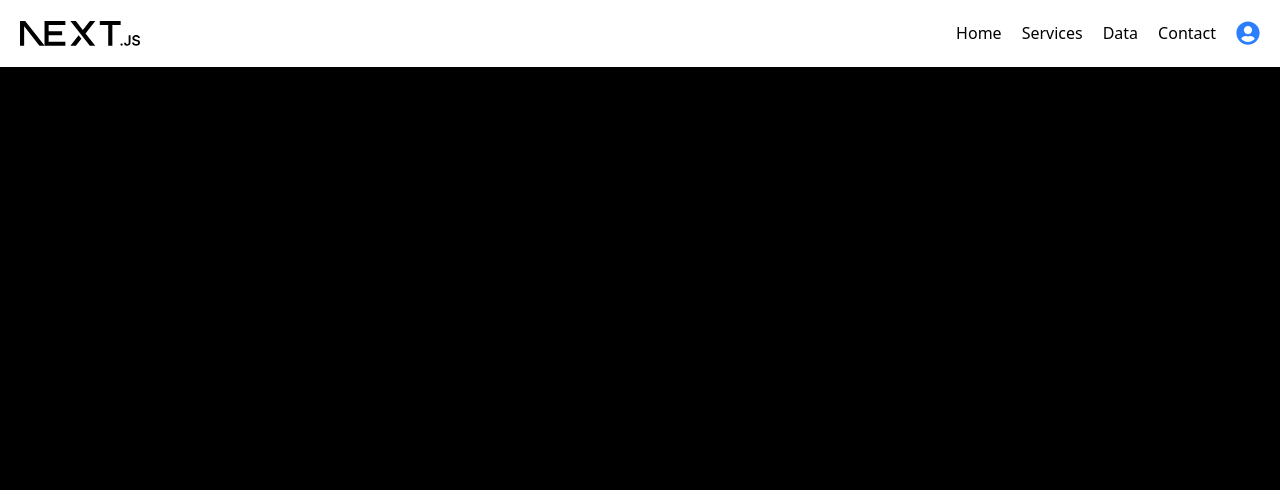
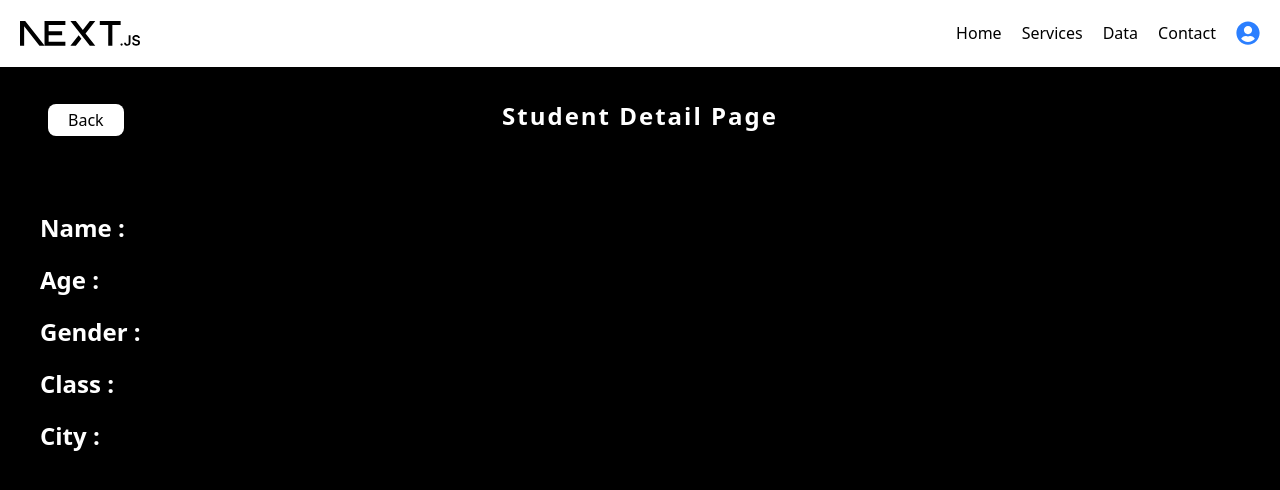
Before and after one commit to arhamshafi/nextjs_mini-project_till_revalidate_page-tag_or_actionjs, a Next.js app: page /data/1 in a window 1280 px wide. Shown: the top 490 px of the page. Built offline with nearby package versions, Linux system fonts and the light colour scheme; no server answers; the database is empty.

Commit message:
added static pages of student details

```diff
--- /dev/null
+++ b/src/app/(pages)/(public)/data/[id]/action.js
@@ -0,0 +1,18 @@
+"use server"
+
+import ConnectDB from "@/lib/mongo"
+import Student from "@/model/student"
+import mongoose from "mongoose"
+
+export const fetchDetails = async (id) => {
+    try {
+        await ConnectDB()
+        const obj = new mongoose.Types.ObjectId(id)
+        const res = await Student.findById(obj)
+        if (!res) throw new Error("Details Not Found")
+        return JSON.stringify({ success: true, message: "Successfully Added" , details : res  })
+
+    } catch (err) {
+        return JSON.stringify({ success: false, message: err.message || "server issue" })
+    }
+}
--- a/src/app/(pages)/(public)/data/[id]/page.js
+++ b/src/app/(pages)/(public)/data/[id]/page.js
@@ -1,13 +1,48 @@
 import React from 'react'
+import { fetchDetails } from './action';
+import Link from 'next/link';
+import ConnectDB from '@/lib/mongo';
+import Student from '@/model/student';
 
-export default async function page({params}) {
+export const generateStaticParams = async () => {
 
-    const {id} = await params
-console.log(id);
+  await ConnectDB()
+  const res = await Student.find({}) || []
+  return res.map((ele) => ({
+    id: ele._id.toString()
+  }))
+}
+
+export default async function page({ params }) {
+
+  const { id } = await params
+  const res = await fetchDetails(id)
+  const data = JSON.parse(res) || null
 
   return (
-    <div className='w-full bg-black min-h-screen'>
-
+    <div className='w-full bg-black min-h-screen pt-20 px-10'>
+      <Link href={"/data"}><button className='py-1 px-5 bg-white fixed top-26 left-12 cursor-pointer active:scale-95 transition-all duration-150 ease-linear text-black rounded-lg' >Back</button></Link>
+      <h1 className='text-white font-bold text-center mt-5 text-2xl tracking-[2px] '>Student Detail Page</h1>
+      <div className='w-max h-max mt-20 justify-between items-center flex  '>
+        <p className='w-35 font-bold text-2xl '>Name :</p>
+        <p className='text-white'>{data?.details?.name}</p>
+      </div>
+      <div className='w-max h-max mt-5 justify-between items-center flex  '>
+        <p className='w-35 font-bold text-2xl '>Age :</p>
+        <p className='text-white'>{data?.details?.age}</p>
+      </div>
+      <div className='w-max h-max mt-5 justify-between items-center flex  '>
+        <p className='w-35 font-bold text-2xl '>Gender :</p>
+        <p className='text-white'>{data?.details?.gender}</p>
+      </div>
+      <div className='w-max h-max mt-5 justify-between items-center flex  '>
+        <p className='w-35 font-bold text-2xl '>Class :</p>
+        <p className='text-white'>{data?.details?.class}</p>
+      </div>
+      <div className='w-max h-max mt-5 justify-between items-center flex  '>
+        <p className='w-35 font-bold text-2xl '>City :</p>
+        <p className='text-white'>{data?.details?.city}</p>
+      </div>
     </div>
   )
 }
--- a/src/component/StudentData.jsx
+++ b/src/component/StudentData.jsx
@@ -16,8 +16,6 @@ export default function StudentData({ id }) {
         try {
             const res = await del(id)
             const data = JSON.parse(res)
-            console.log(data);
-
             if (!data.success) throw new Error(data.message)
             toast.success(data.message)
             router.refresh()
@@ -29,7 +27,7 @@ export default function StudentData({ id }) {
 
     return (
         <div className='w-22 text-xl text-center capitalize text-white flex justify-center items-center gap-2 '>
-            <Link href={`/data/${id}`} ><MdOutlinePageview className='text-white cursor-pointer hover:scale-110 transition-all duration-150 ease-linear' /></Link>
+            <Link href={`/data/${id.toString()}`} ><MdOutlinePageview className='text-white cursor-pointer hover:scale-110 transition-all duration-150 ease-linear' /></Link>
             <MdEditDocument className='text-blue-500 cursor-pointer hover:scale-110 transition-all duration-150 ease-linear' />
             <MdDelete className='cursor-pointer hover:scale-110 transition-all duration-150 ease-linear text-red-500' onClick={() => handleDel(id)} />
         </div>
```
